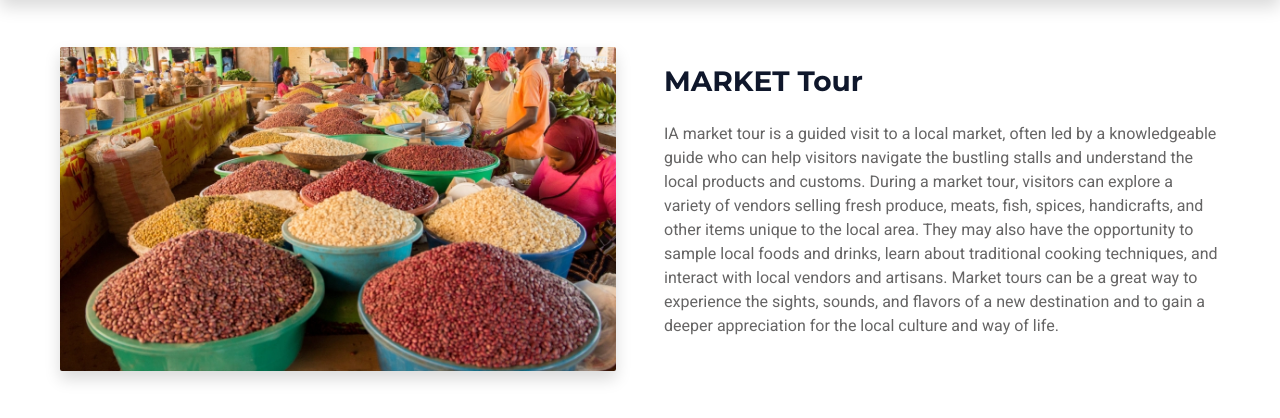
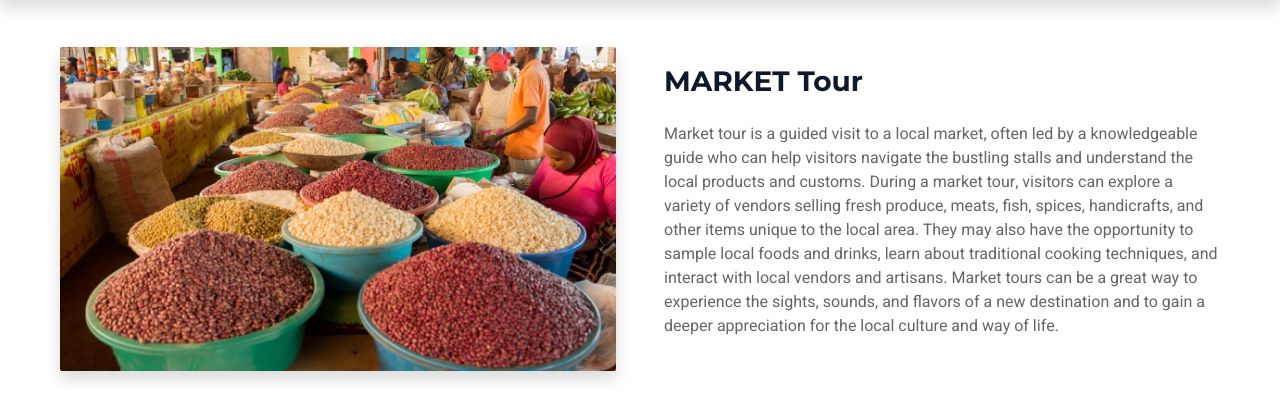
Before and after one commit to sammyniyo/idembe, a PHP site: page /explore.php in a window 1280 px wide. Shown: the part 1866-2284 px from the top of the page. Run offline with PHP 8.4, Linux system fonts and the light colour scheme; some libraries are stand-ins or nearby versions.

Commit message:
new changes

```diff
--- a/contact.php
+++ b/contact.php
@@ -178,7 +178,7 @@ if (isset($_POST['submit'])) {
                             </div>
                             <div class="col-md-4">
                                 <h6 class="section-title text-start text-primary text-uppercase">Address</h6>
-                                <p><i class="fa fa-map-marker-alt text-primary me-2"></i>Kk 502 St, Kigali,Rwanda.</p>
+                                <p><i class="fa fa-map-marker-alt text-primary me-2"></i>Kk 502 St, Muhanga,Rwanda.</p>
                             </div>
                         </div>
                     </div>
--- a/explore.php
+++ b/explore.php
@@ -192,7 +192,7 @@
                     </div>
                     <div class="col-lg-6">
                         <h3 class="mb-4">MARKET Tour</span></h3>
-                        <p>IA market tour is a guided visit to a local market, often led by a knowledgeable guide who can help visitors navigate the bustling stalls and understand the local products and customs. During a market tour, visitors can explore a variety of vendors selling fresh produce, meats, fish, spices, handicrafts, and other items unique to the local area. They may also have the opportunity to sample local foods and drinks, learn about traditional cooking techniques, and interact with local vendors and artisans. Market tours can be a great way to experience the sights,
+                        <p>Market tour is a guided visit to a local market, often led by a knowledgeable guide who can help visitors navigate the bustling stalls and understand the local products and customs. During a market tour, visitors can explore a variety of vendors selling fresh produce, meats, fish, spices, handicrafts, and other items unique to the local area. They may also have the opportunity to sample local foods and drinks, learn about traditional cooking techniques, and interact with local vendors and artisans. Market tours can be a great way to experience the sights,
                             sounds, and flavors of a new destination and to gain a deeper appreciation for the local culture and way of life.
                         </p>
                     </div>
```
